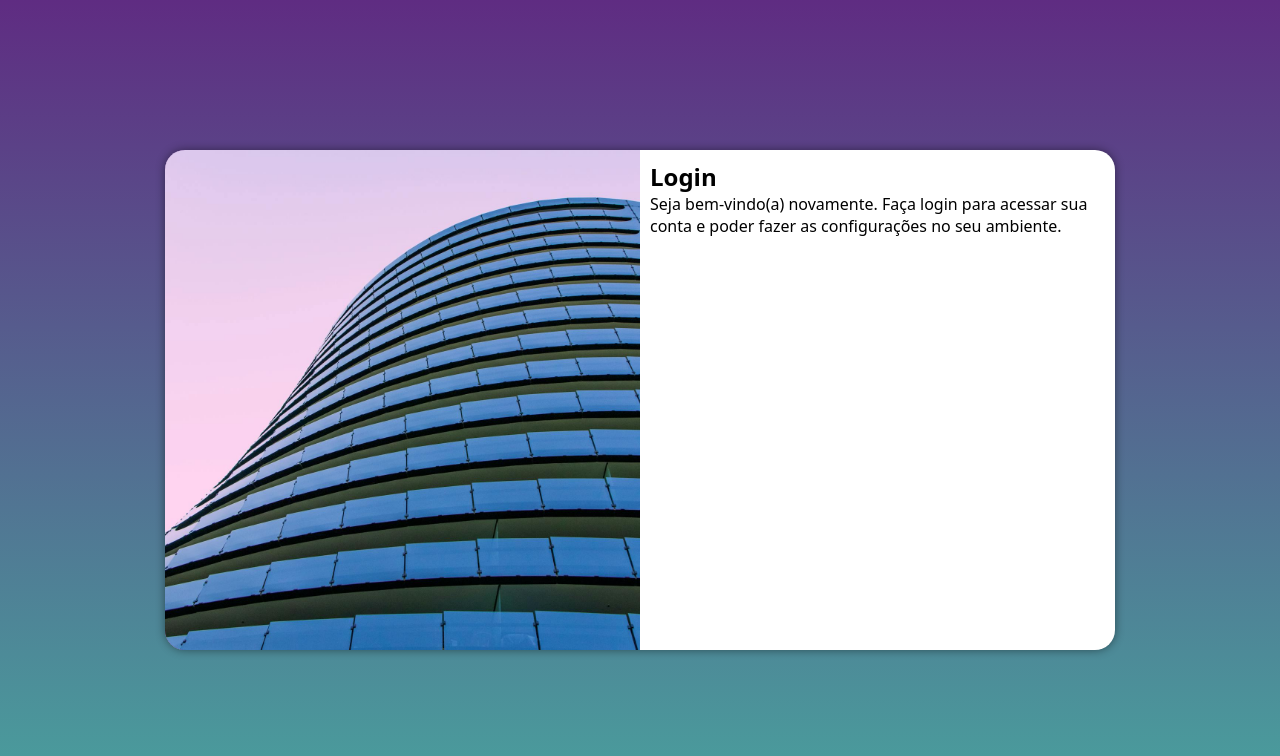
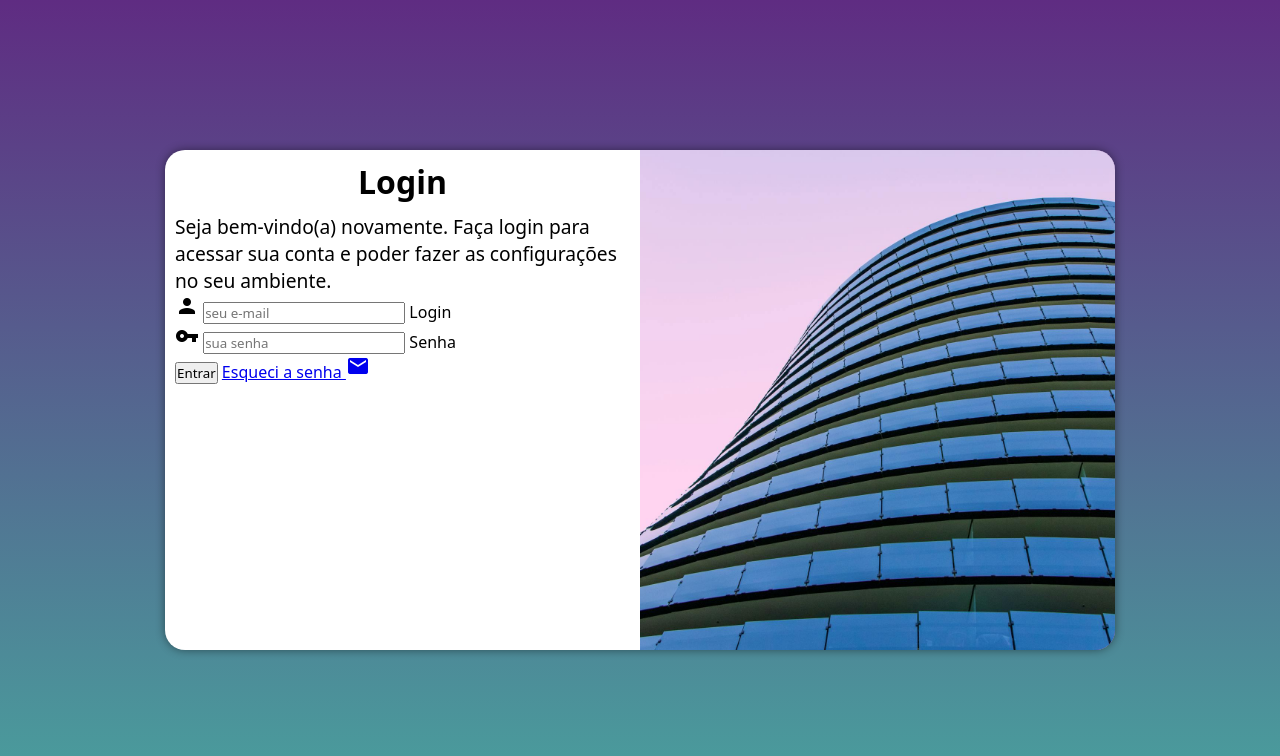
Before and after one commit to devfreitass/projeto-login, a plain HTML site: page index.html in a window 1280 px wide. Drawn offline with Linux system fonts and the light colour scheme.

Commit message:
adicionei o formulário

```diff
--- a/estilos/media-query.css
+++ b/estilos/media-query.css
@@ -31,13 +31,21 @@
     }
 
     section#login > div#imagem {
-        float: left;
+        float: right;
         width: 50%;
         height: 100%;
     }
 
     section#login > div#formulario {
-        float: right;
+        float: left;
         width: 50%;
     }
+
+    div#formulario > h1 {
+        font-size: 2em;
+    }
+
+    div#formulario > p {
+        font-size: 1.2em;
+    }
 }
--- a/estilos/style.css
+++ b/estilos/style.css
@@ -33,7 +33,7 @@ section#login {
     overflow: hidden;
 
     background-color: white ;
-    width: 250px;
+    width: 260px;
     height: 500px;
     border-radius: 20px;
     box-shadow: 0px 0px 10px rgba(0, 0, 0, 0.450);
@@ -54,3 +54,12 @@ section#login > div#formulario {
     display: block;
     padding: 10px;
 }
+
+div#formulario > h1 {
+    text-align: center;
+    margin-bottom: 10px;
+}
+
+div#formulario > p {
+    font-size: 0.8em;
+}
--- a/index.html
+++ b/index.html
@@ -4,6 +4,7 @@
     <meta charset="UTF-8">
     <meta name="viewport" content="width=device-width, initial-scale=1.0">
     <title>Login</title>
+    <link href="https://fonts.googleapis.com/icon?family=Material+Icons" rel="stylesheet">
     <link rel="stylesheet" href="estilos/style.css">
     <link rel="stylesheet" href="estilos/media-query.css">
 </head>
@@ -16,8 +17,21 @@
             <div id="formulario">
                 <h1>Login</h1>
                 <p>Seja bem-vindo(a) novamente. Faça login para acessar sua conta e poder fazer as configurações no seu ambiente.</p>
-                <form action="login.php" method="post">
-
+                <form action="login.php" method="post" autocomplete="on">
+                    <div class="campo">
+                        <span class="material-icons">person</span>
+                        <input type="email" name="login" id="ilogin" placeholder="seu e-mail" autocomplete="email" required maxlength="30">
+                        <label for="ilogin">Login</label>
+                    </div>
+                    <div class="campo">
+                        <span class="material-icons">vpn_key</span>
+                        <input type="password" name="senha" id="isenha" placeholder="sua senha" autocomplete="current-password" required minlength="8" maxlength="20">
+                        <label for="isenha">Senha</label>
+                    </div>
+                    <input type="submit" value="Entrar">
+                    <a href="esqueci.html">
+                        Esqueci a senha <span class="material-icons">mail</span>
+                    </a>
                 </form>
             </div>
         </section>
```
